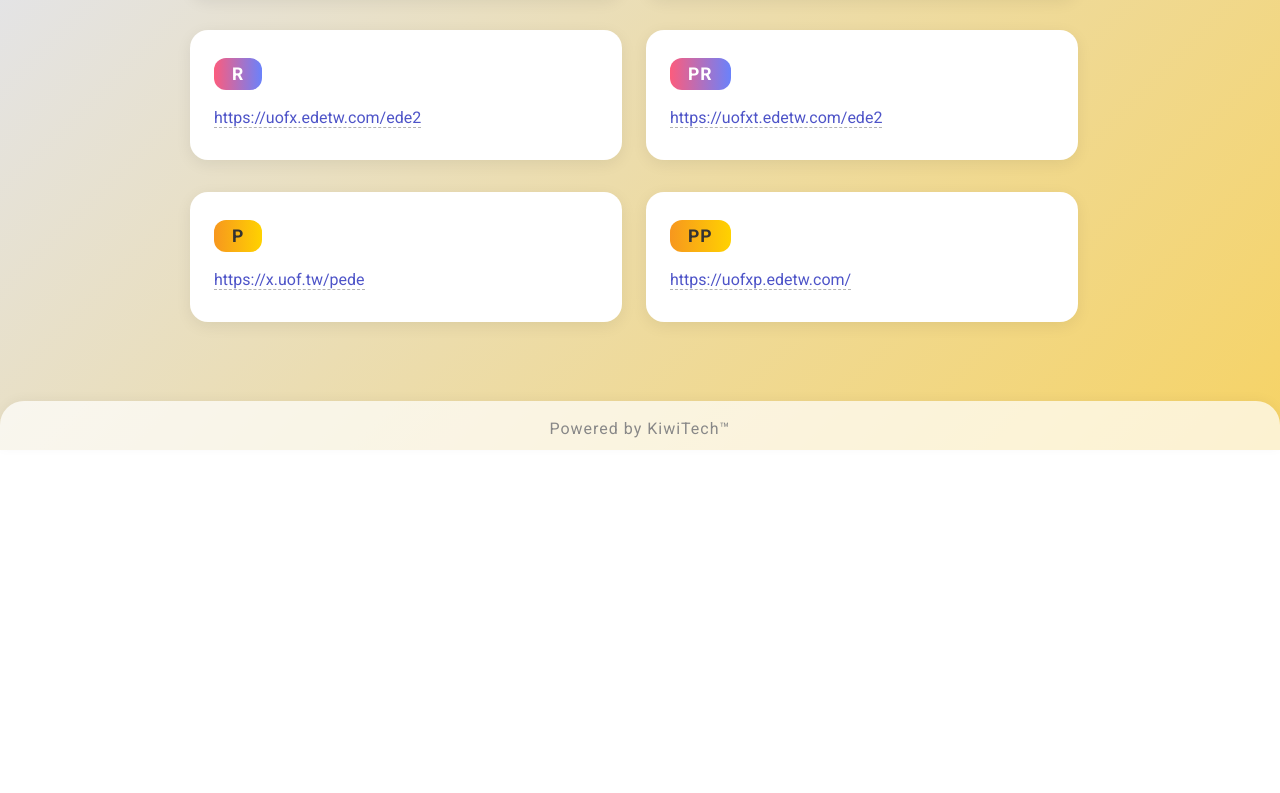
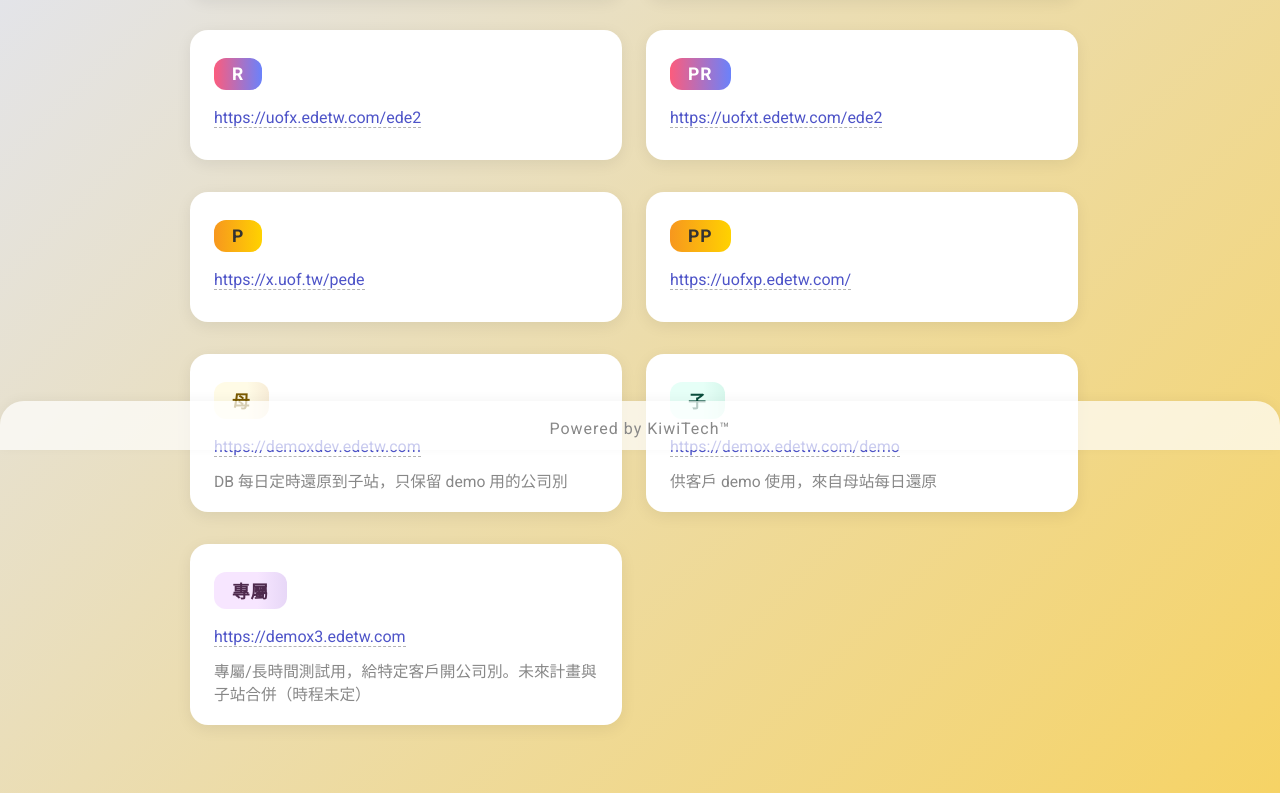
Before and after one commit to YachunHuang/my-shortcut, an Angular app: page / in a window 1280 px wide. Shown: the part 350-1143 px from the top of the page. Before the commit the page ends 800 px from the top, so only its background shows below. Built offline with nearby package versions, Linux system fonts and the light colour scheme.

Commit message:
加入母子站台

```diff
--- a/src/app/app.component.html
+++ b/src/app/app.component.html
@@ -90,6 +90,49 @@
           </div>
         </div>
       </div>
+      <div class="col-md-6">
+        <div class="link-info">
+          <span class="link-title mother-bg">母</span>
+          <div class="link-url">
+            <a href="https://demoxdev.edetw.com" target="_blank"
+              >https://demoxdev.edetw.com</a
+            >
+          </div>
+          <div style="color: #888; font-size: 0.98em; margin-top: 2px">
+            DB 每日定時還原到子站，只保留 demo 用的公司別
+          </div>
+        </div>
+      </div>
+      <div class="col-md-6">
+        <div class="link-info">
+          <span
+            class="link-title child-bg">子</span
+          >
+          <div class="link-url">
+            <a href="https://demox.edetw.com/demo" target="_blank"
+              >https://demox.edetw.com/demo</a
+            >
+          </div>
+          <div style="color: #888; font-size: 0.98em; margin-top: 2px">
+            供客戶 demo 使用，來自母站每日還原
+          </div>
+        </div>
+      </div>
+      <div class="col-md-6">
+        <div class="link-info">
+          <span
+            class="link-title exclusive-bg">專屬</span
+          >
+          <div class="link-url">
+            <a href="https://demox3.edetw.com" target="_blank"
+              >https://demox3.edetw.com</a
+            >
+          </div>
+          <div style="color: #888; font-size: 0.98em; margin-top: 2px">
+            專屬/長時間測試用，給特定客戶開公司別。未來計畫與子站合併（時程未定）
+          </div>
+        </div>
+      </div>
     </div>
   </div>
 </div>
--- a/src/app/app.component.scss
+++ b/src/app/app.component.scss
@@ -90,6 +90,23 @@
   background: linear-gradient(90deg, #f7971e, #ffd200);
   color: #333;
 }
+.mother-bg {
+  background: linear-gradient(90deg, #fffbe6 60%, #f7ecd7 100%);
+  color: #7a5a00 !important;
+}
+.child-bg {
+  background: linear-gradient(90deg, #e6fff7 60%, #d7f7ec 100%);
+  color: #0a4d3c !important;
+}
+.exclusive-bg {
+  background: linear-gradient(90deg, #f7e6ff 60%, #e7d7f7 100%);
+  color: #4e2a4e !important;
+}
+.link-desc {
+  color: #888;
+  font-size: 0.98em;
+  margin-top: 2px;
+}
 .link-url {
   margin-bottom: 12px;
   display: flex;
--- a/src/styles.scss
+++ b/src/styles.scss
@@ -4,5 +4,5 @@
   margin: 0;
   padding: 0;
   min-height: 100vh;
- // padding-bottom: 60px;
+  padding-bottom: 60px;
 }
```
